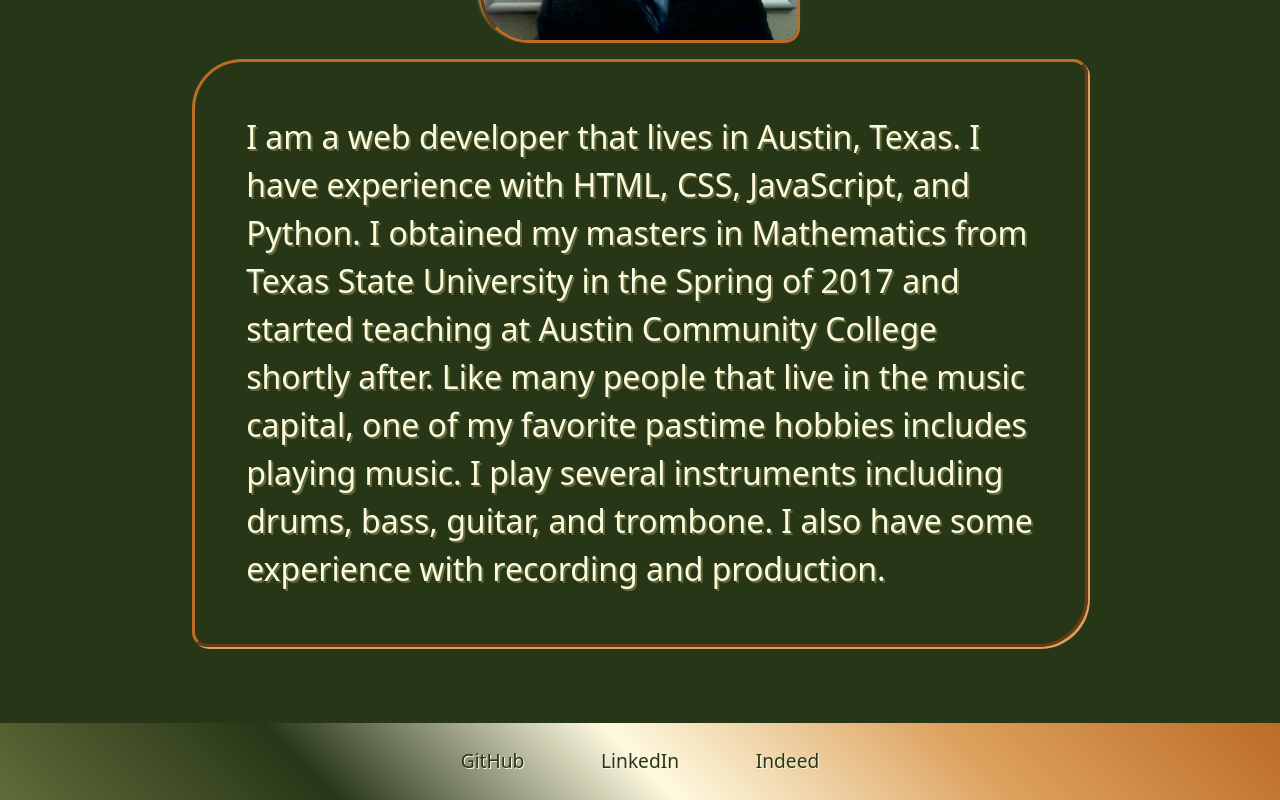
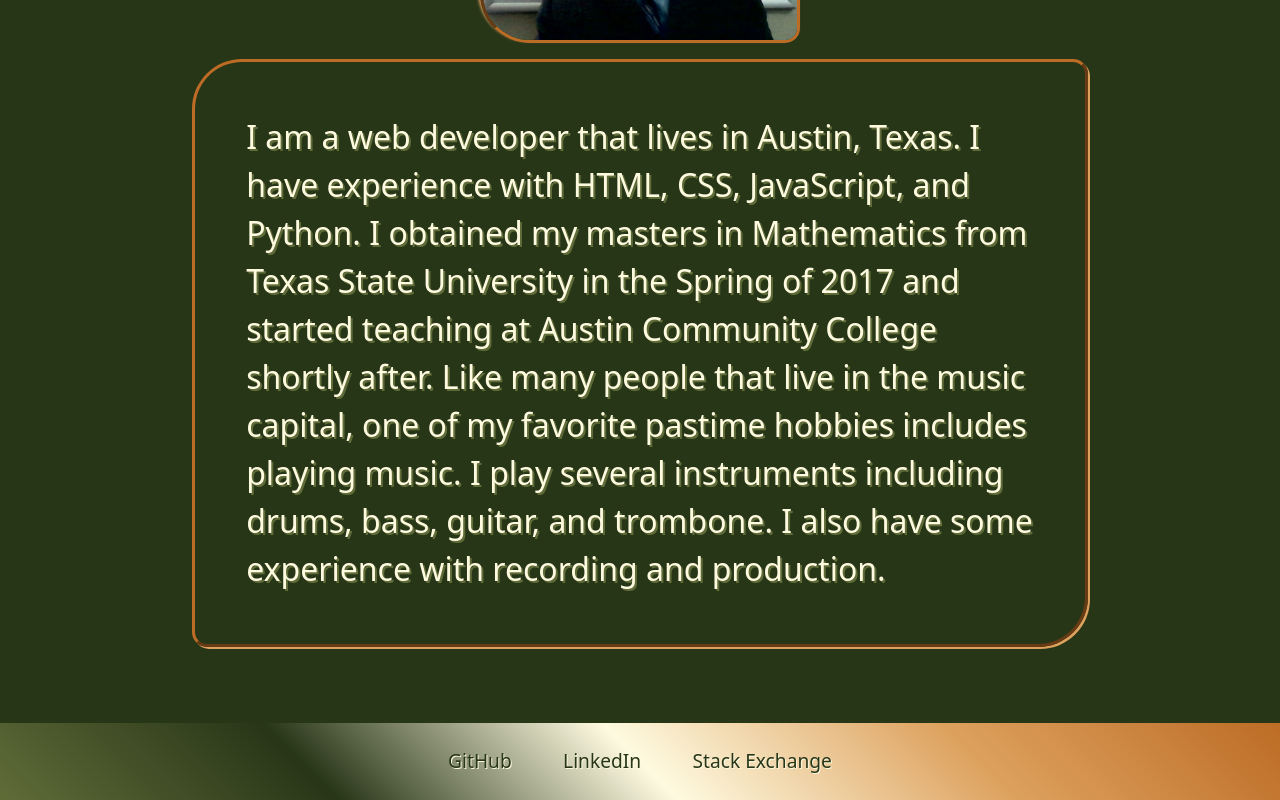
Before and after one commit to mattersievers/portfolio_v2.0, a React (Create React App) app: page / in a window 1280 px wide. Shown: the part 390-1190 px from the top of the page. Built offline with nearby package versions, Linux system fonts and the light colour scheme; a web font is replaced by a local one.

Commit message:
added stack exchange profile

```diff
--- a/src/components/Contact/index.js
+++ b/src/components/Contact/index.js
@@ -77,7 +77,7 @@ const Contact = () => {
     };
     return (
         <section className="contactPage d-flex flex-column align-items-center">
-            <h1>Contact me</h1>
+            <h1>Contact Me</h1>
             <form id="contact-form" onSubmit={handleSubmit} className="d-flex flex-column justify-content-center">
                 <div>
                     <label htmlFor="name">Name: </label>
--- a/src/components/Footer/index.js
+++ b/src/components/Footer/index.js
@@ -5,7 +5,7 @@ const Footer = () => {
         <section className="d-flex justify-content-around">
             <a href="https://github.com/mattersievers">GitHub</a>
             <a href="https://www.linkedin.com/in/matthew-sievers-414558213">LinkedIn</a>
-            <a href="#indeed">Indeed</a>
+            <a href="https://stackexchange.com/users/15458007/matthew-sievers">Stack Exchange</a>
         </section>
     )
 }
```
